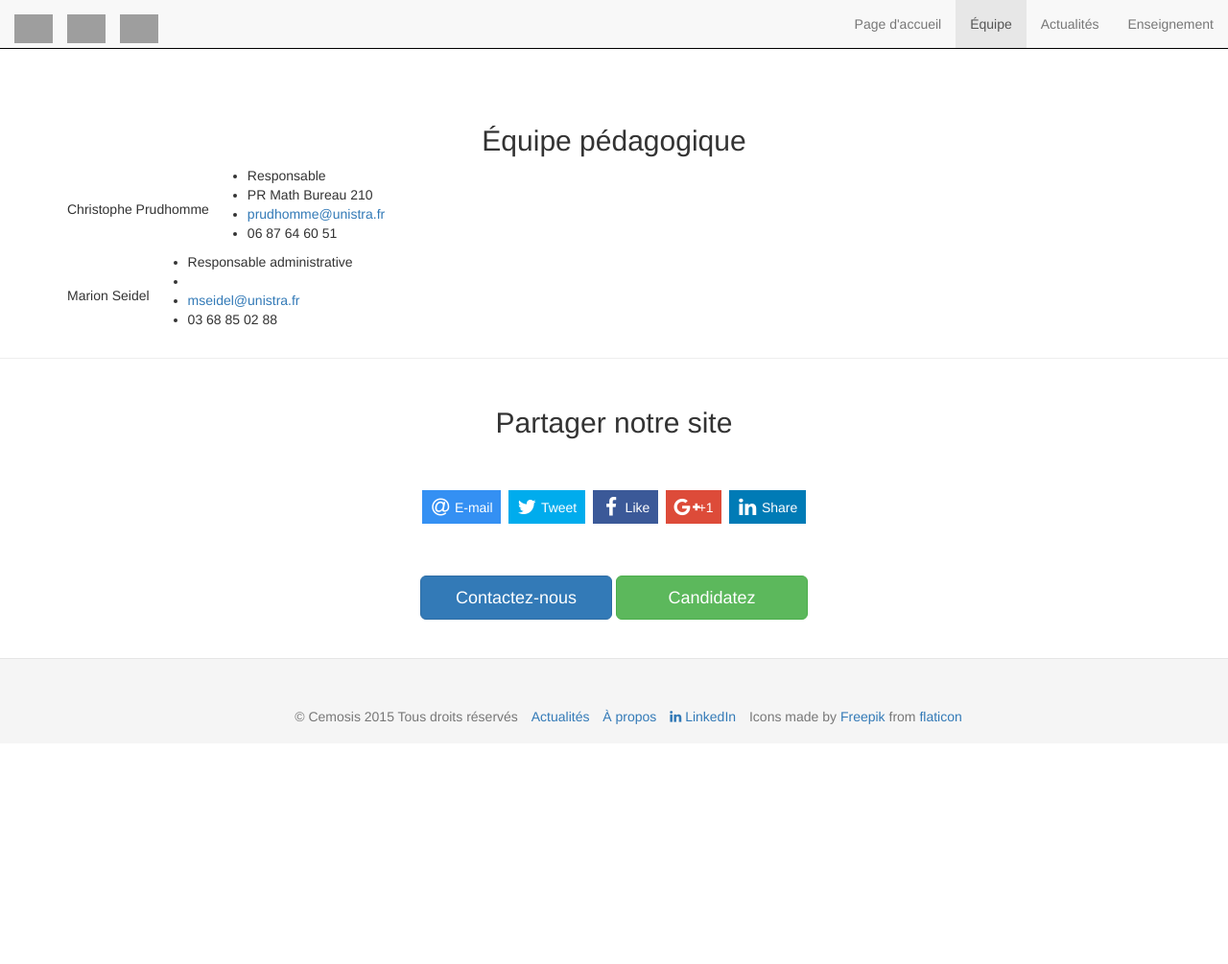
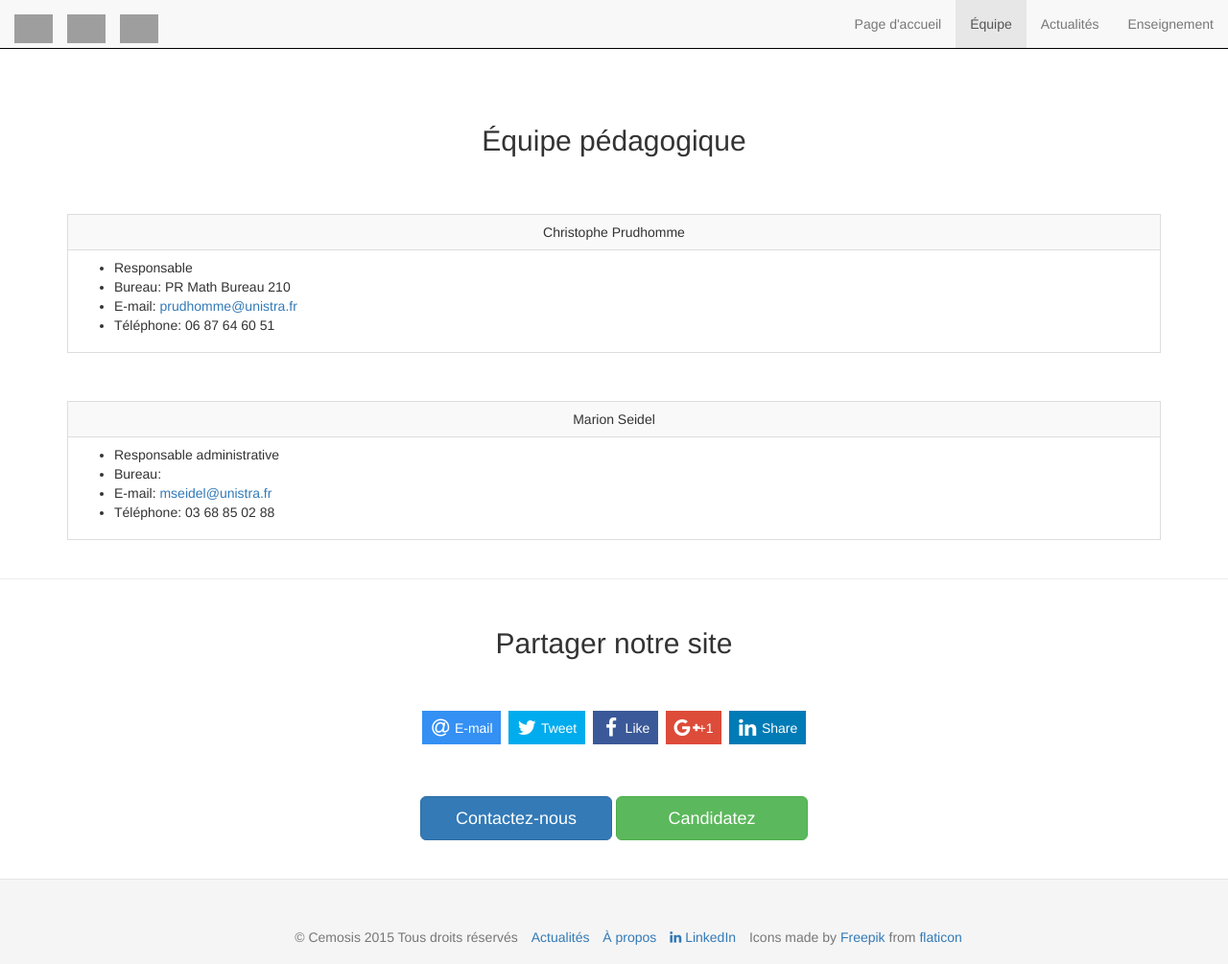
Before and after one commit to prudhomm/csmi.cemosis.fr, a Jekyll site: the page built from team.md, in a window 1280 px wide and 1005 px high. Shown: the whole window at 96% size. Built offline with Jekyll 4.4.1, drawn with Linux system fonts in a browser that asks for light colours; nearby versions of some CDN libraries; grey boxes are pictures that could not be loaded.

Commit message:
finish team members' tables

```diff
--- a/team.md
+++ b/team.md
@@ -5,23 +5,27 @@ permalink: /team/
 
 <center style="margin-top:80px"><h2>&Eacute;quipe pédagogique</h2></center>
 
-<div class="container" style="margin:0 auto width:400px">
+<div class="container" style="margin:0 auto width:100px">
 
 {% for member in site.data.team.members %}
 
-	<table class="">
+	<table class="table table-bordered table-hover table-striped" style="margin-top:50px">
+		<tbody>
 		<tr>
-			<td>{{ member.name }}</td>
+			<td style="text-align:center">{{ member.name }}</td>
+		</tr>
+		<tr>
 			<td>
 				<ul>
 
 					<li>{{ member.position }}</li>
-					<li>{{ member.office }}</li>
-					<li><a href="mailto:{{ member.email }}">{{ member.email }}</a></li>
-					<li>{{ member.telephone }}</li>
+					<li>Bureau: {{ member.office }}</li>
+					<li>E-mail: <a href="mailto:{{ member.email }}">{{ member.email }}</a></li>
+					<li>Téléphone: {{ member.telephone }}</li>
 				</ul>
 			</td>
 		</tr>
+		</tbody>
 	</table>
 
 {% endfor %}
```
